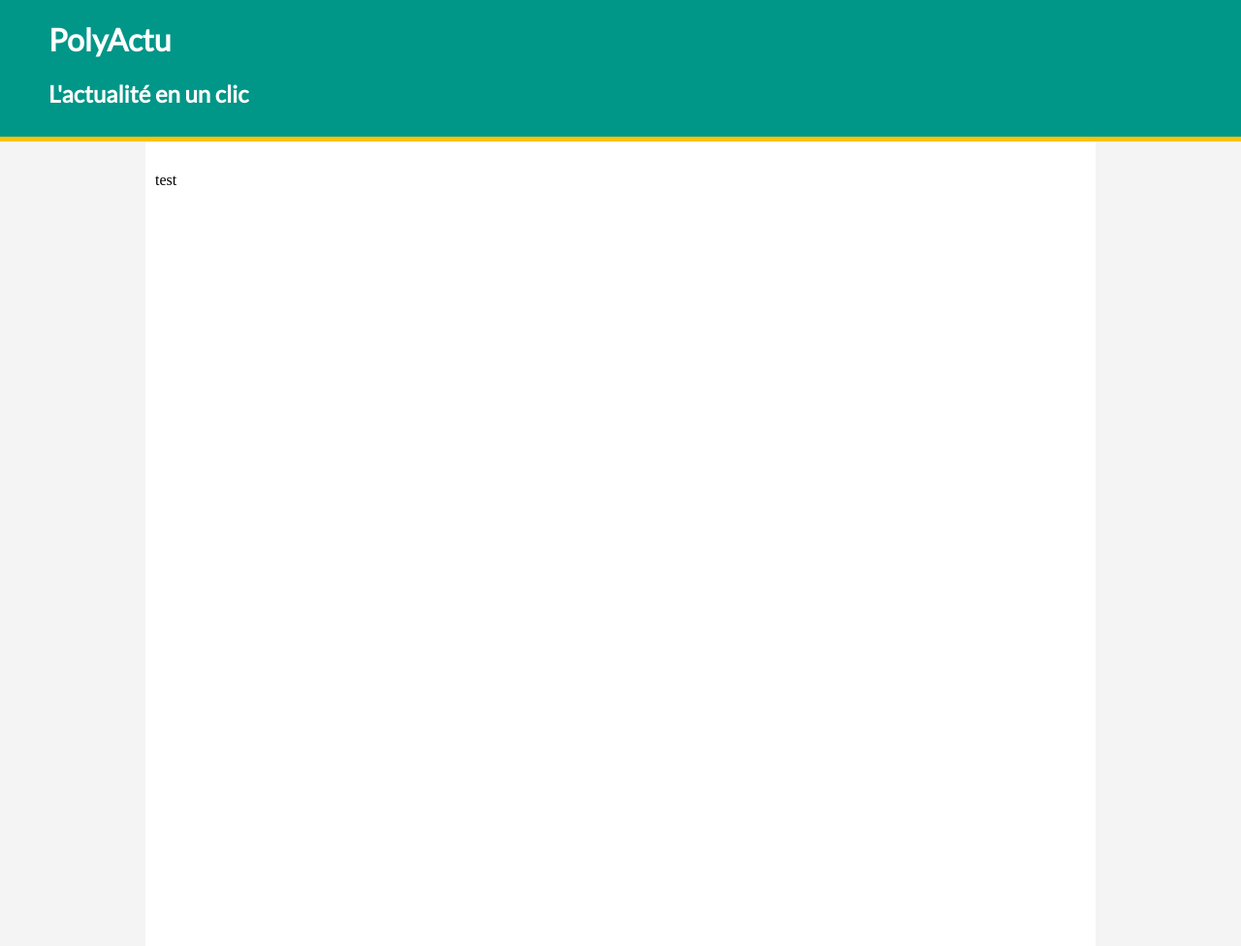
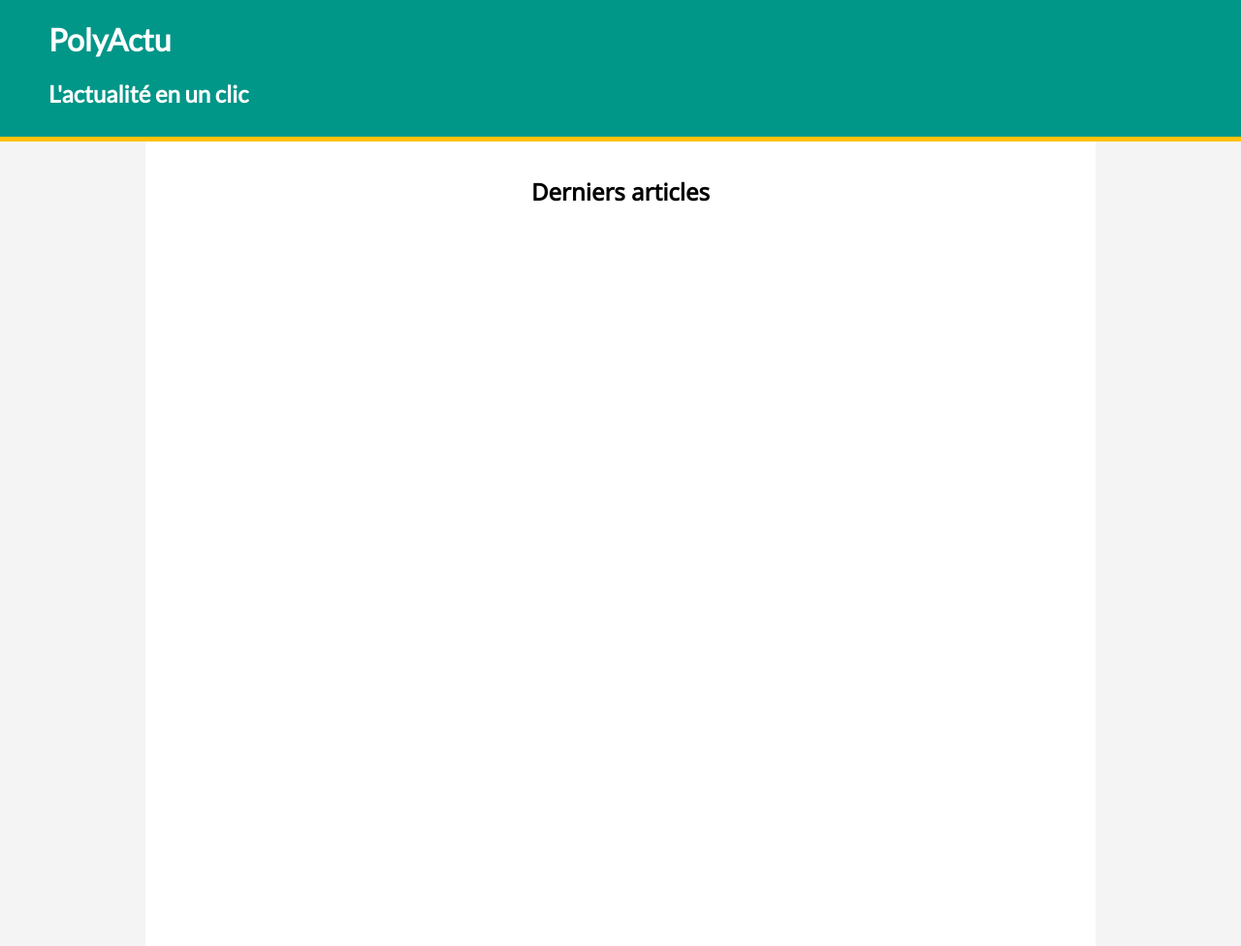
Before and after one commit to CeansBzh/projet-wve, a PHP site: page / in a window 1280 px wide. Shown: the whole page at 97% size. Run offline with PHP 8.4, Linux system fonts and the light colour scheme.

Commit message:
Titre du corps

```diff
--- a/index.html
+++ b/index.html
@@ -11,8 +11,8 @@
 			<h1>PolyActu</h1>
 			<h2>L'actualité en un clic</h2>
 		</header>
-		<div class="wrapper">
-			<p>test</p>
+		<div class="corps">
+			<h2 class="titre_corps">Derniers articles</h2>
 		</div>
 	</body>
 </html>
--- a/style.css
+++ b/style.css
@@ -1,4 +1,5 @@
 @import url('https://fonts.googleapis.com/css?family=Lato&display=swap');
+@import url('https://fonts.googleapis.com/css?family=Noto+Sans&display=swap');
 
 html, body {
     margin: 0;
@@ -9,6 +10,7 @@ body {
    padding:0;
    background-color: #f4f4f4;
    box-sizing: border-box;
+   font-family: 'Noto Sans', sans-serif;
 }
 
 header {
@@ -22,7 +24,7 @@ header {
   border-bottom: 5px #FFC107 solid;
 }
 
-.wrapper {
+.corps {
   position: relative;
   margin: auto;
   padding: 15px 10px;
@@ -30,3 +32,8 @@ header {
   background-color: #fff;
   height: 100%;
 }
+
+.titre_corps {
+  text-align: center;
+  font-weight: 700;
+}
```
